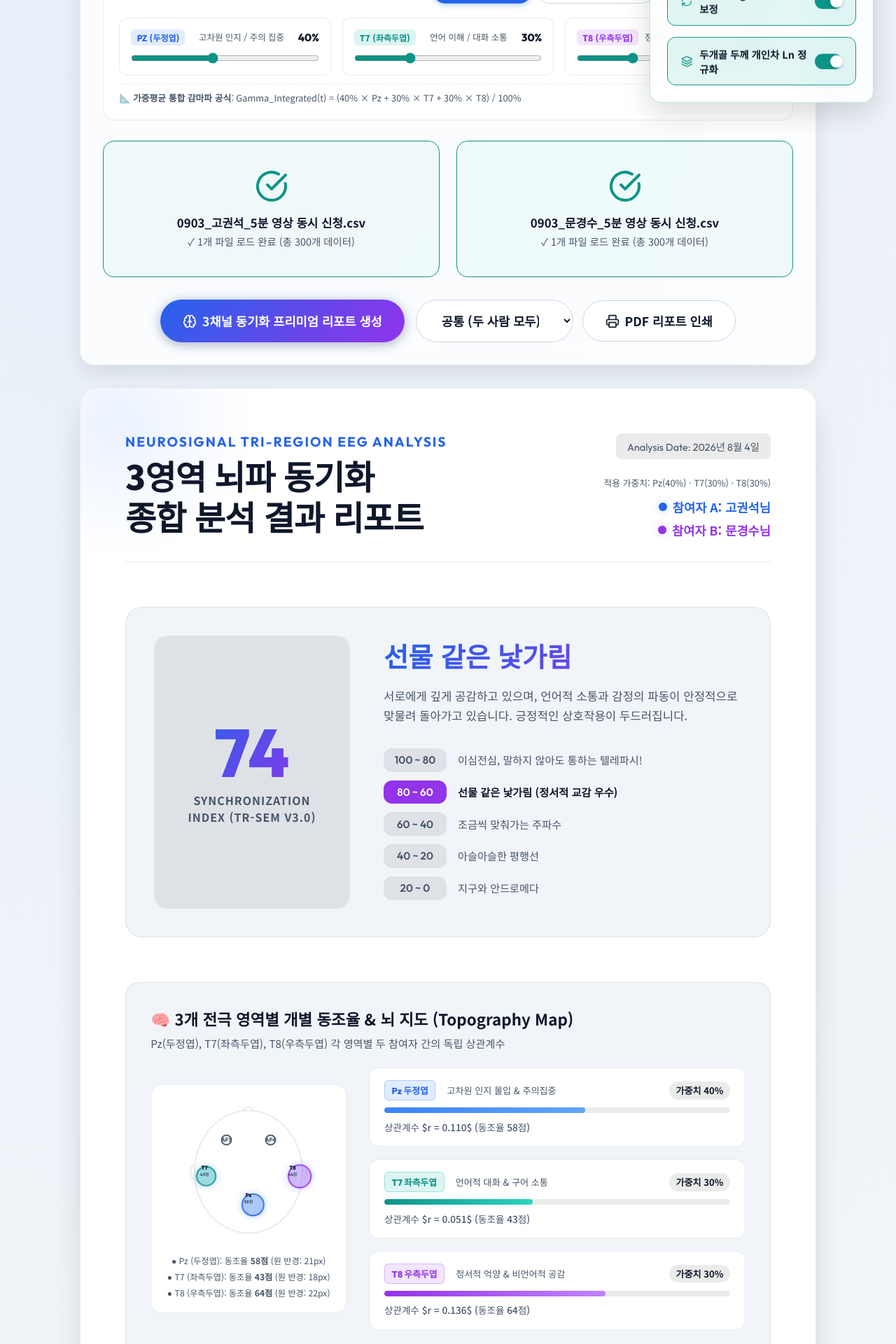
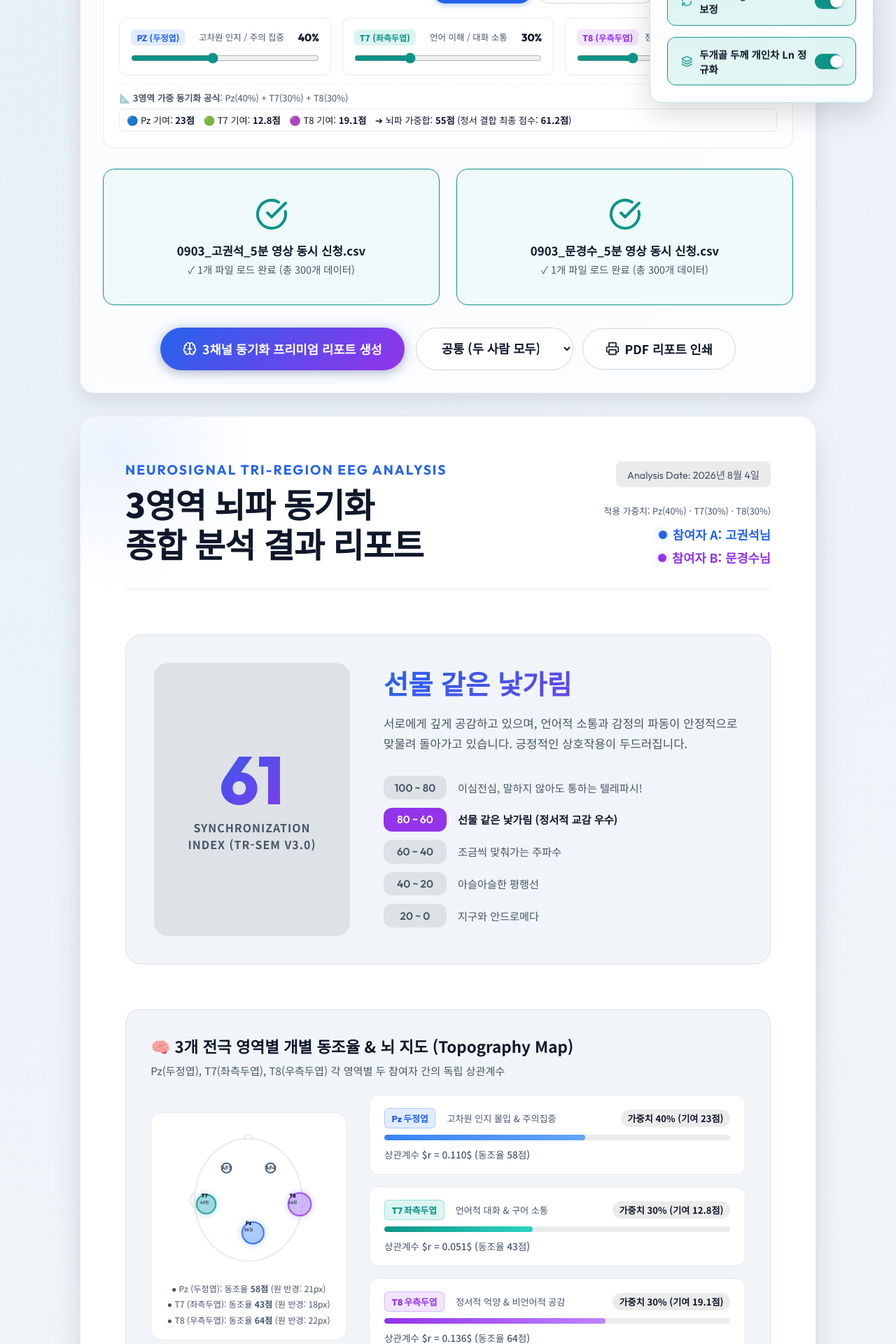
Before and after one commit to moonaaa-create/neurosignal_data_analysis, a React (Vite) app: page / in a window 1280 px wide. Shown: the part 460-2380 px from the top of the page at 70% size. Built offline with nearby package versions, Linux system fonts and the light colour scheme.

Commit message:
feat: 가중치 조절 슬라이더 변경 시 실시간 점수 즉각 반응 및 채널별 기여도 점수(Contribution) 실시간 분해 UI 탑재

```diff
--- a/src/App.jsx
+++ b/src/App.jsx
@@ -516,6 +516,7 @@ function App() {
       emotionHarmony,
       channelCorrs: { rPz, rT7, rT8 },
       weights: { wPz, wT7, wT8 },
+      syncCalculation,
       hasMultiChannel,
       matchedColumns,
       timelineAnalysis,
@@ -846,7 +847,18 @@ function App() {
               </div>
 
               <div className="weight-formula-note">
-                📐 <strong>가중평균 통합 감마파 공식</strong>: Gamma_Integrated(t) = ({Math.round(wPz*100)}% × Pz + {Math.round(wT7*100)}% × T7 + {Math.round(wT8*100)}% × T8) / {Math.round((wPz+wT7+wT8)*100)}%
+                <div style={{ marginBottom: '0.4rem' }}>
+                  📐 <strong>3영역 가중 동기화 공식</strong>:
+                  <span> Pz({Math.round((wPz / ((wPz + wT7 + wT8) || 1)) * 100)}%) + T7({Math.round((wT7 / ((wPz + wT7 + wT8) || 1)) * 100)}%) + T8({Math.round((wT8 / ((wPz + wT7 + wT8) || 1)) * 100)}%)</span>
+                </div>
+                {results && results.syncCalculation && results.syncCalculation.channelContributions && (
+                  <div style={{ display: 'flex', gap: '0.8rem', flexWrap: 'wrap', fontSize: '0.82rem', color: 'var(--text-main)', marginTop: '0.4rem', padding: '0.4rem 0.6rem', background: 'var(--bg-card)', borderRadius: '6px', border: '1px solid var(--border-subtle)' }}>
+                    <span>🔵 Pz 기여: <strong>{results.syncCalculation.channelContributions.pz}점</strong></span>
+                    <span>🟢 T7 기여: <strong>{results.syncCalculation.channelContributions.t7}점</strong></span>
+                    <span>🟣 T8 기여: <strong>{results.syncCalculation.channelContributions.t8}점</strong></span>
+                    <span>➔ 뇌파 가중합: <strong>{results.syncCalculation.baseGammaScore}점</strong> (정서 결합 최종 점수: <strong>{results.score}점</strong>)</span>
+                  </div>
+                )}
               </div>
             </div>
 
@@ -1128,7 +1140,7 @@ function App() {
                         <div className="stat-channel-head">
                           <span className="stat-tag pz">Pz 두정엽</span>
                           <span className="stat-role">고차원 인지 몰입 & 주의집중</span>
-                          <span className="stat-weight">가중치 {Math.round(wPz * 100)}%</span>
+                          <span className="stat-weight">가중치 {Math.round((wPz / ((wPz + wT7 + wT8) || 1)) * 100)}% {results.syncCalculation?.channelContributions?.pz !== undefined && `(기여 ${results.syncCalculation.channelContributions.pz}점)`}</span>
                         </div>
                         <div className="stat-val-bar">
                           <div className="stat-bar-fill pz-fill" style={{ width: `${Math.round(corrToNeuroScore(results.channelCorrs.rPz))}%` }} />
@@ -1142,7 +1154,7 @@ function App() {
                         <div className="stat-channel-head">
                           <span className="stat-tag t7">T7 좌측두엽</span>
                           <span className="stat-role">언어적 대화 & 구어 소통</span>
-                          <span className="stat-weight">가중치 {Math.round(wT7 * 100)}%</span>
+                          <span className="stat-weight">가중치 {Math.round((wT7 / ((wPz + wT7 + wT8) || 1)) * 100)}% {results.syncCalculation?.channelContributions?.t7 !== undefined && `(기여 ${results.syncCalculation.channelContributions.t7}점)`}</span>
                         </div>
                         <div className="stat-val-bar">
                           <div className="stat-bar-fill t7-fill" style={{ width: `${Math.round(corrToNeuroScore(results.channelCorrs.rT7))}%` }} />
@@ -1156,7 +1168,7 @@ function App() {
                         <div className="stat-channel-head">
                           <span className="stat-tag t8">T8 우측두엽</span>
                           <span className="stat-role">정서적 억양 & 비언어적 공감</span>
-                          <span className="stat-weight">가중치 {Math.round(wT8 * 100)}%</span>
+                          <span className="stat-weight">가중치 {Math.round((wT8 / ((wPz + wT7 + wT8) || 1)) * 100)}% {results.syncCalculation?.channelContributions?.t8 !== undefined && `(기여 ${results.syncCalculation.channelContributions.t8}점)`}</span>
                         </div>
                         <div className="stat-val-bar">
                           <div className="stat-bar-fill t8-fill" style={{ width: `${Math.round(corrToNeuroScore(results.channelCorrs.rT8))}%` }} />
--- a/src/utils/math.js
+++ b/src/utils/math.js
@@ -223,34 +223,23 @@ export function calculateImprovedSyncScore({
   wSync = 0.80,
   wEmotion = 0.20
 }) {
-  // 1. Channel-wise weighted correlation using Fisher-z transform
-  let zSum = 0;
-  let weightSum = 0;
+  // 1. Channel-wise calibrated neuro scores
+  const scorePz = corrToNeuroScore(channelCorrs.rPz !== undefined ? channelCorrs.rPz : 0);
+  const scoreT7 = corrToNeuroScore(channelCorrs.rT7 !== undefined ? channelCorrs.rT7 : 0);
+  const scoreT8 = corrToNeuroScore(channelCorrs.rT8 !== undefined ? channelCorrs.rT8 : 0);
 
-  if (channelCorrs.rPz !== undefined && !isNaN(channelCorrs.rPz)) {
-    zSum += fisherZ(channelCorrs.rPz) * (channelWeights.wPz || 0.4);
-    weightSum += (channelWeights.wPz || 0.4);
-  }
-  if (channelCorrs.rT7 !== undefined && !isNaN(channelCorrs.rT7)) {
-    zSum += fisherZ(channelCorrs.rT7) * (channelWeights.wT7 || 0.3);
-    weightSum += (channelWeights.wT7 || 0.3);
-  }
-  if (channelCorrs.rT8 !== undefined && !isNaN(channelCorrs.rT8)) {
-    zSum += fisherZ(channelCorrs.rT8) * (channelWeights.wT8 || 0.3);
-    weightSum += (channelWeights.wT8 || 0.3);
-  }
+  // Normalize channel weights so their sum equals 1.0
+  const totalWeight = ((channelWeights.wPz || 0) + (channelWeights.wT7 || 0) + (channelWeights.wT8 || 0)) || 1.0;
+  const normWPz = (channelWeights.wPz || 0) / totalWeight;
+  const normWT7 = (channelWeights.wT7 || 0) / totalWeight;
+  const normWT8 = (channelWeights.wT8 || 0) / totalWeight;
 
-  const channelZAvg = weightSum > 0 ? invFisherZ(zSum / weightSum) : multiGammaCorr;
-
-  // Ensemble between Integrated Gamma correlation and Cross-Channel average
-  const ensembleGammaSync = (multiGammaCorr * 0.6) + (channelZAvg * 0.4);
-
-  // Base Neuro-calibrated EEG synchrony score (0 ~ 100)
-  const baseGammaScore = corrToNeuroScore(ensembleGammaSync);
+  // Weighted channel synchrony score (directly responsive to slider adjustments)
+  const weightedChannelScore = (scorePz * normWPz) + (scoreT7 * normWT7) + (scoreT8 * normWT8);
 
   // Avoidance discount (Max 15% reduction for natural preservation)
   const discountFactor = Math.max(0.85, 1 - avoidancePenalty * 0.4);
-  const syncAfterAvoidance = baseGammaScore * discountFactor;
+  const syncAfterAvoidance = weightedChannelScore * discountFactor;
 
   // Multi-modal fusion with Emotional harmony (Cosine similarity, scaled 0~100)
   const emotionScore = Math.max(0, Math.min(100, emotionHarmony * 100));
@@ -258,10 +247,14 @@ export function calculateImprovedSyncScore({
 
   return {
     score: Math.max(0, Math.min(100, Math.round(rawFinalScore * 10) / 10)),
-    baseGammaScore,
-    ensembleGammaSync,
+    baseGammaScore: Math.round(weightedChannelScore * 10) / 10,
+    weightedChannelScore,
+    channelContributions: {
+      pz: Math.round(scorePz * normWPz * 10) / 10,
+      t7: Math.round(scoreT7 * normWT7 * 10) / 10,
+      t8: Math.round(scoreT8 * normWT8 * 10) / 10,
+    },
     syncAfterAvoidance,
-    channelZAvg,
     emotionScore
   };
 }
```
